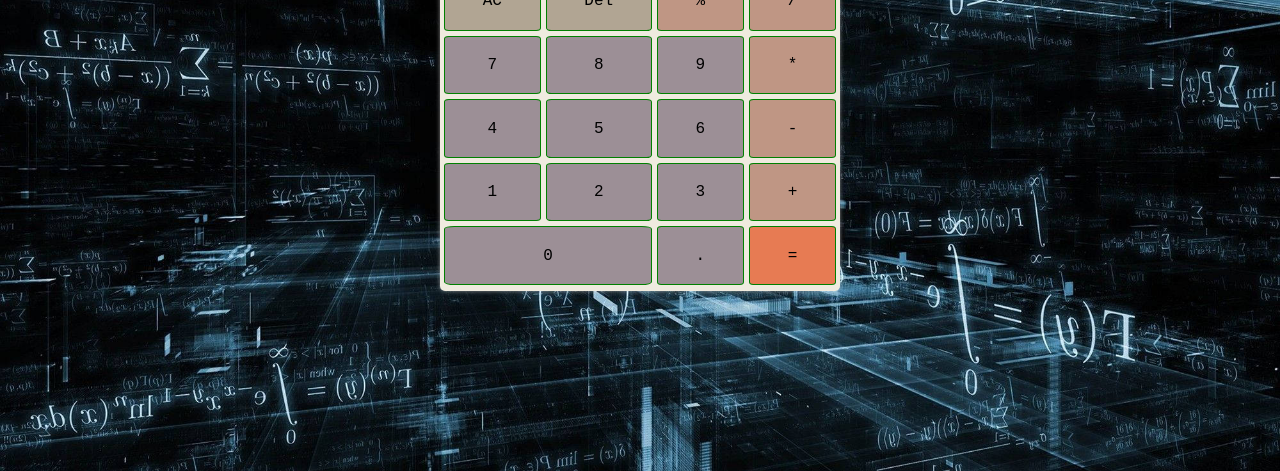
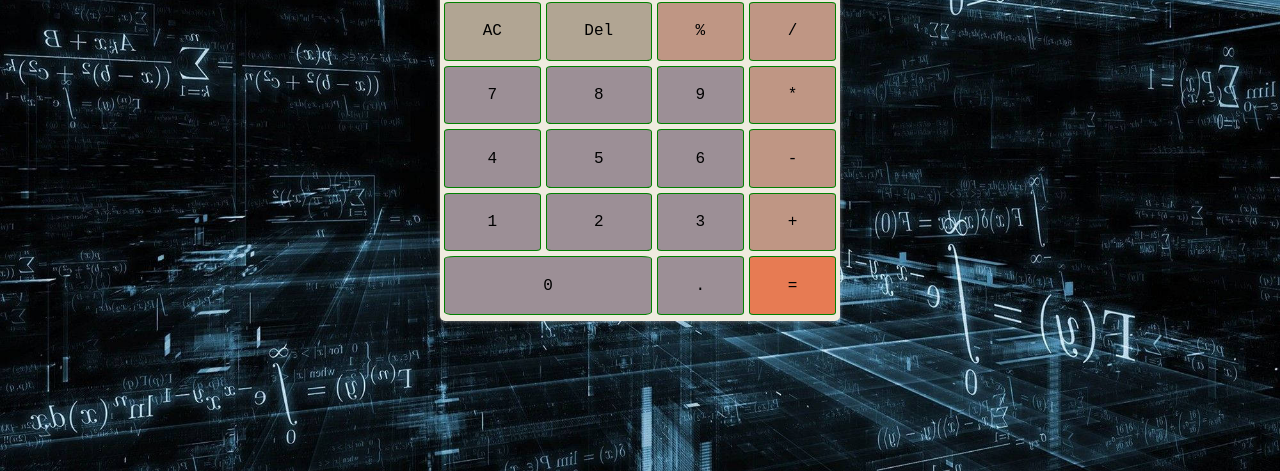
Before and after one commit to adarshrajpathak/Calculator-js, a plain HTML site: page index.html in a window 1280 px wide. Shown: the part 329-800 px from the top of the page. Drawn offline with Linux system fonts and the light colour scheme.

Commit message:
center height-wise
Signed-off-by: adarshrajpathak <adarsh.raj.pathak.1@gmail.com>

```diff
--- a/style.css
+++ b/style.css
@@ -1,5 +1,9 @@
 body{
     margin:0px;
+    width:100vw;
+    height:100vh;
+    display:flex;
+    justify-content: center;
     background-image: url("images/math.jpg");
     /* background-repeat: no-repeat; */
     background-size: cover;
@@ -18,13 +22,11 @@ body{
     width:400px;
     background-color:var(--primary);
     margin: auto;
-    margin-top: 15vh;
     border-radius: 5px;
     box-shadow:0px 0px 4px 0px rgba(255, 255, 255, 0.5);
 }
 @media screen and (max-width: 500px){
     #frame{
-        margin-top: 10vh;
         height:70vh;
         width:80vw;
         overflow: hidden;
@@ -32,7 +34,6 @@ body{
 }
 @media screen and (max-height: 650px){
     #frame{
-        margin-top: 2vh;
         height:80vh;
         width:90vw;
         overflow: hidden;
```
